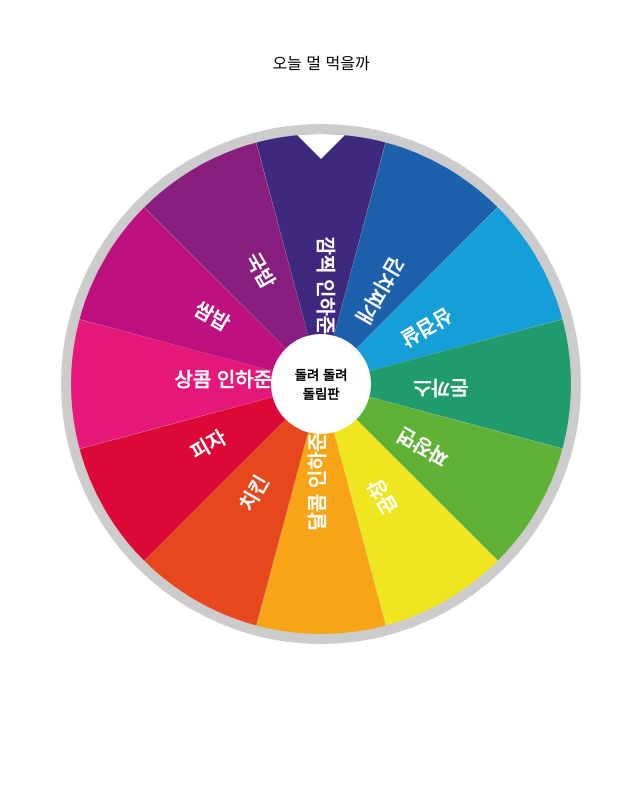
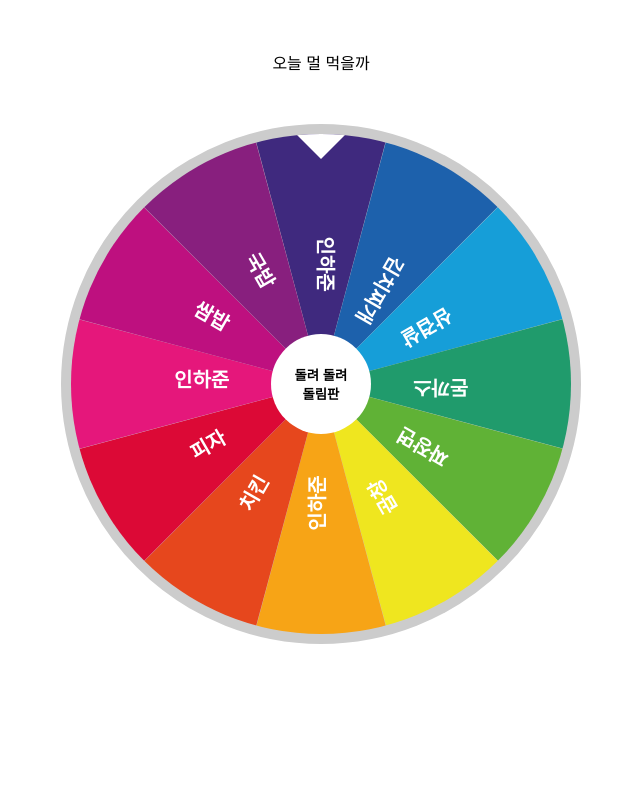
Before and after one commit to HajunIn/hajun2ya, a plain HTML site: page index.html in a window 1280 px wide. Shown: the whole page, without its empty margins (319-959 px from the left). Drawn offline with nearby package versions, Linux system fonts and the light colour scheme.

Commit message:
Update index.html

```diff
--- a/index.html
+++ b/index.html
@@ -68,7 +68,7 @@
               var data = [
                           {
                   color: '#3f297e',
-                  text: '깜찍 인하준'
+                  text: '인하준'
                 },
                 {
                   color: '#1d61ac',
@@ -92,7 +92,7 @@
                 },
                 {
                   color: '#f7a416',
-                  text: '달콤 인하준'
+                  text: '인하준'
                 },
                 {
                   color: '#e6471d',
@@ -104,7 +104,7 @@
                 },
                 {
                   color: '#e5177b',
-                  text: ' 상콤 인하준'
+                  text: '인하준'
                 },
                 {
                   color: '#be107f',
```
